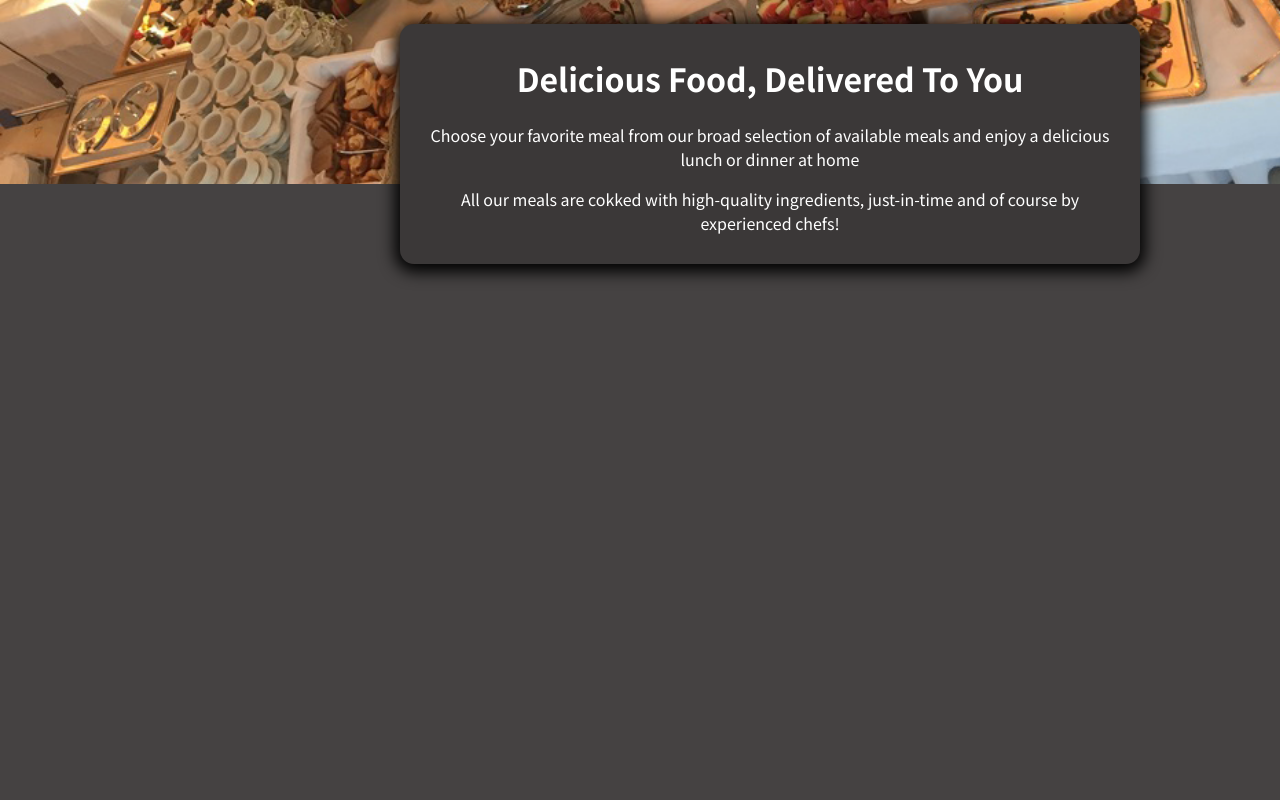
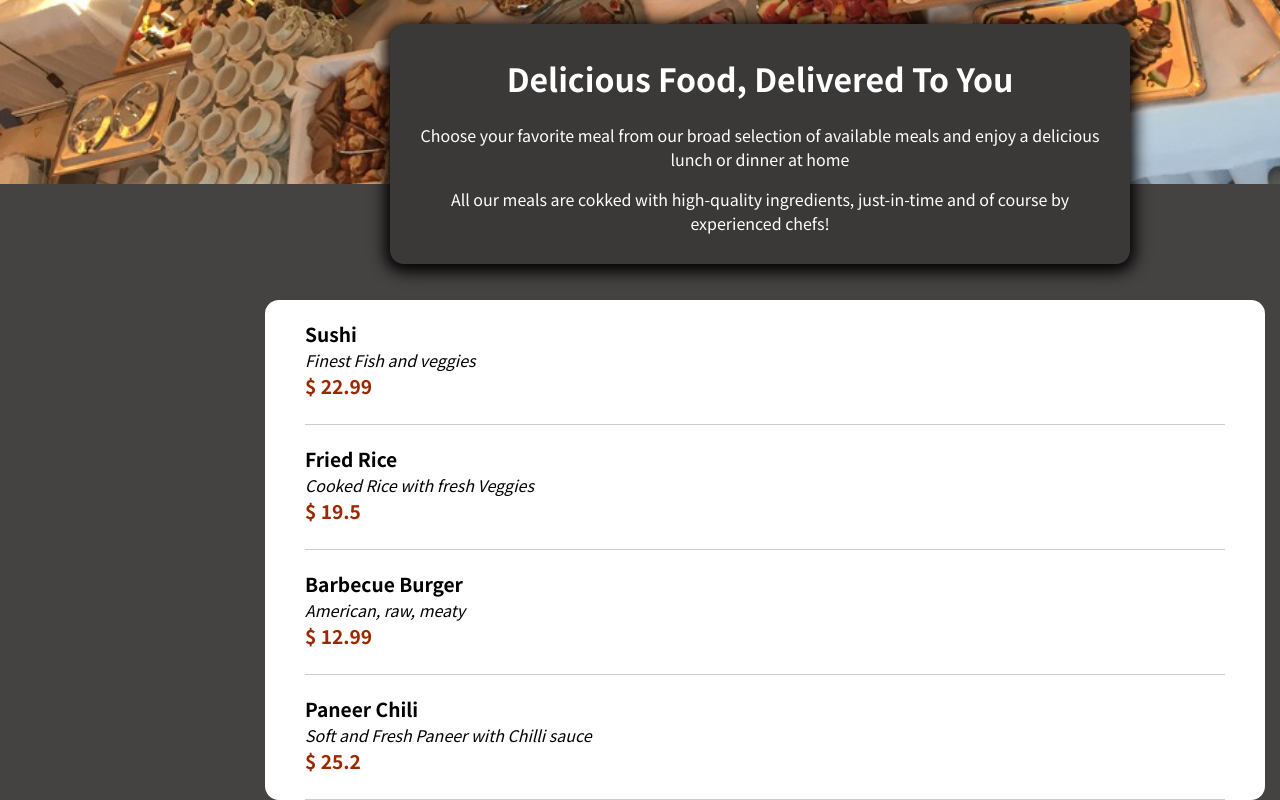
Before and after one commit to sagarikamohanty2000/RestaurantApp, a React (Create React App) app: page / in a window 1280 px wide. Shown: the part 216-1016 px from the top of the page. Before the commit the page ends 800 px from the top, so only its background shows below. Built offline with nearby package versions, Linux system fonts and the light colour scheme.

Commit message:
Food_list/displayed_UI

```diff
--- a/src/App.js
+++ b/src/App.js
@@ -1,12 +1,17 @@
 import React from 'react';
 import Header from './Components/Layout/Header';
-
+import RestaurantList from './Components/Resturant/RestaurantList';
 function App() {
 
   return (
+    <React.Fragment>
     <div>
     <Header />
     </div>
+    <main>
+    <RestaurantList></RestaurantList>
+    </main>
+    </React.Fragment>
   )
 }
 
--- a/src/Components/Layout/Header.js
+++ b/src/Components/Layout/Header.js
@@ -2,7 +2,7 @@ import React from "react";
 import classes from "./Header.module.css";
 import ModalImg from "../../Asserts/meals.jpg";
 import HeaderCart from "./HeaderCart";
-import RestaurantSmmary from "./RestaurantSummary";
+import RestaurantSmmary from "../Resturant/RestaurantSummary";
 
 const Header = (props) => {
   return (
--- /dev/null
+++ b/src/Components/Resturant/RestaurantDisplay.js
@@ -0,0 +1,14 @@
+import React from "react";
+import classes from './RestaurantDisplay.module.css';
+
+const RestaurantDisplay = (props) => {
+  return (
+    <li className={classes["list-frame"]}>
+      <div className={classes["dish-name"]}>{props.details.name}</div>
+      <div className={classes.des}>{props.details.description}</div>
+      <div className={classes.price}>{` $ ${props.details.price}`}</div>
+    </li>
+  );
+};
+
+export default RestaurantDisplay;
--- /dev/null
+++ b/src/Components/Resturant/RestaurantDisplay.module.css
@@ -0,0 +1,21 @@
+.list-frame {
+  padding-top: 20px;
+  border-bottom: 1px solid #ccc;
+  margin-right: 2.5rem;
+}
+
+.dish-name {
+    font-size: larger;
+    font-weight: bold;
+}
+
+.des {
+    font-style: italic;
+}
+
+.price {
+  font-size: larger;
+  font-weight: bold;
+  color: rgb(155, 41, 0);
+  margin-bottom: 1.5rem;
+}
--- /dev/null
+++ b/src/Components/Resturant/RestaurantList.js
@@ -0,0 +1,40 @@
+import React from "react";
+import Card from "../UI/Card";
+import RestaurantDisplay from "./RestaurantDisplay";
+import classes from "./RestaurantList.module.css";
+
+const RestaurantList = () => {
+  const foodList = [
+    {
+      name: "Sushi",
+      description: "Finest Fish and veggies",
+      price: 22.99,
+    },
+    {
+      name: "Fried Rice",
+      description: "Cooked Rice with fresh Veggies",
+      price: 19.5,
+    },
+    {
+      name: "Barbecue Burger",
+      description: "American, raw, meaty",
+      price: 12.99,
+    },
+    {
+      name: "Paneer Chili",
+      description: "Soft and Fresh Paneer with Chilli sauce",
+      price: 25.2,
+    },
+  ];
+  return (
+    <Card className={classes.frame}>
+      <ul>
+        {foodList.map((dish) => (
+          <RestaurantDisplay details={dish}></RestaurantDisplay>
+        ))}
+      </ul>
+    </Card>
+  );
+};
+
+export default RestaurantList;
--- /dev/null
+++ b/src/Components/Resturant/RestaurantList.module.css
@@ -0,0 +1,12 @@
+.frame{
+    position:relative;
+    top:100px;
+    left: 265px;
+    width:1000px;
+
+    height: auto;
+}
+
+ul{
+    list-style:none;
+}
--- a/src/Components/Layout/RestaurantSummary.module.css
+++ b/src/Components/Resturant/RestaurantSummary.module.css
@@ -1,7 +1,7 @@
 .frame{
     position: absolute;
     top:240px;
-    left:400px;
+    left:390px;
     background-color: rgb(59, 56, 56);
     box-shadow: 0 3px 16px 5px black;
     border-radius: 14px;
--- /dev/null
+++ b/src/Components/UI/Card.js
@@ -0,0 +1,9 @@
+import classes from "./Card.module.css";
+
+const Card = (props) => {
+  return (
+    <div className={`${classes.card} ${props.className}`}>{props.children}</div>
+  );
+};
+
+export default Card;
--- /dev/null
+++ b/src/Components/UI/Card.module.css
@@ -0,0 +1,4 @@
+.card{
+    background-color: white;
+    border-radius: 14px;
+}
```
Also changed, not shown: src/Asserts/restaurant.jpg (deleted), src/Components/Resturant/RestaurantSummary.js (renamed from src/Components/Layout/RestaurantSummary.js).
